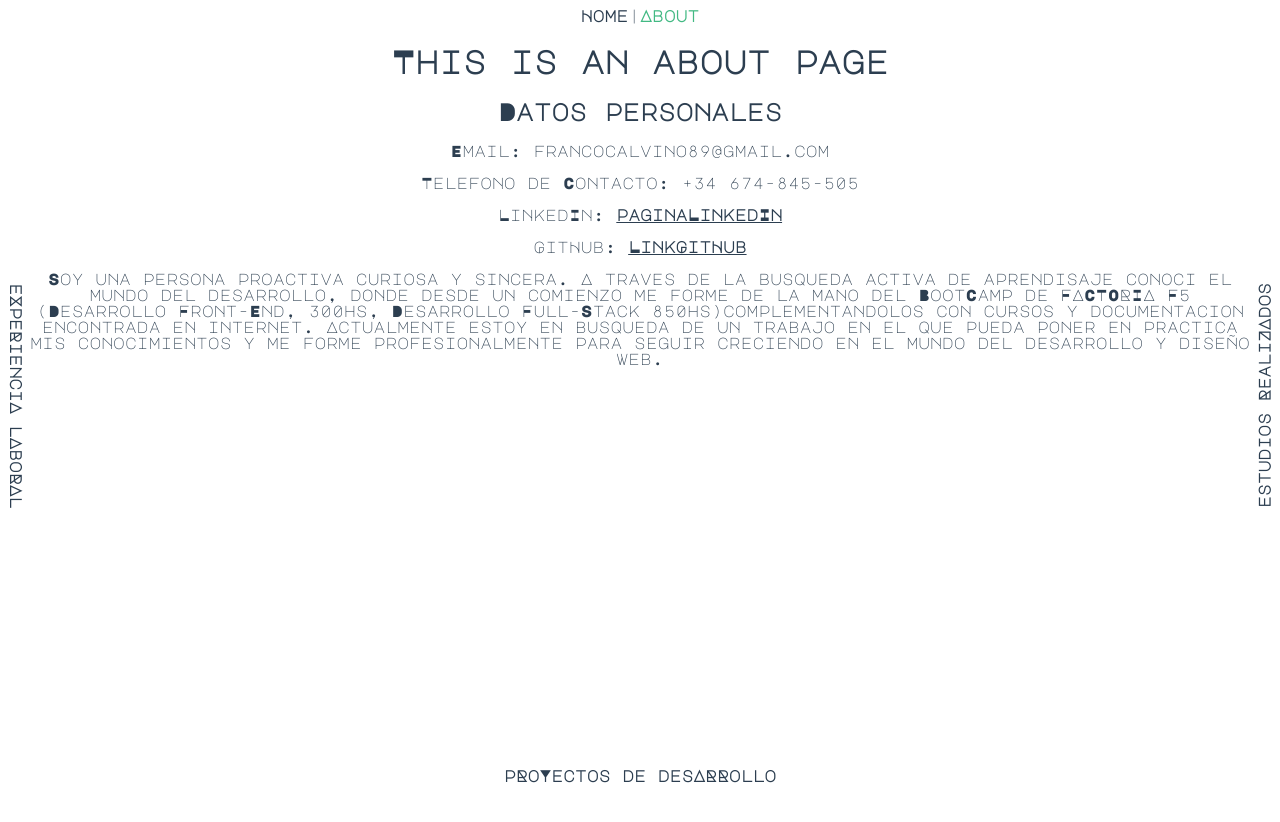
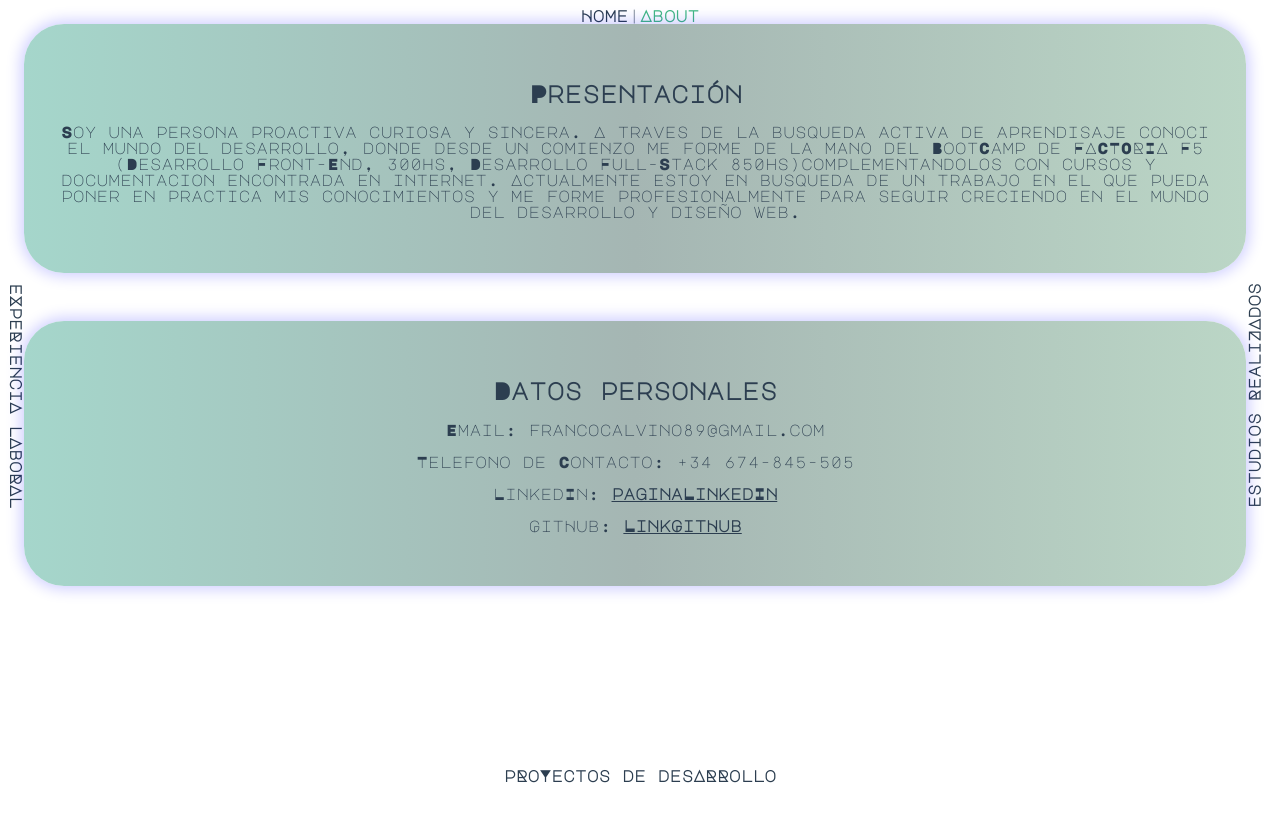
Before and after one commit to Francocalvino/portfolio, a Vue app: page /about in a window 1280 px wide. Before the commit the page ends 800 px from the top, so only its background shows below. Built offline with nearby package versions, Linux system fonts and the light colour scheme; a web font is replaced by a local one.

Commit message:
about medio hecho

```diff
--- a/src/App.vue
+++ b/src/App.vue
@@ -50,6 +50,8 @@
   margin: 0;
   padding: 0;
   z-index: 99;
+  height: 100%;
+  width: 100%;
 }
 
 .contenido{
@@ -88,7 +90,7 @@
 .medio{
   display: flex;
   justify-content: space-between;
-  width: 100%;
+  width: 98vw;
 }
 
 .footer{
--- a/src/views/About.vue
+++ b/src/views/About.vue
@@ -1,8 +1,14 @@
 <template>
   <div class="about">
-    <h1>This is an about page</h1>
-    <div class="datosPersonales">
+    <div class="container">
+      <div class="cont descripcion">
+        <h2>Presentación</h2>
+        <p>Soy una persona proactiva curiosa y sincera. A traves de la busqueda activa de aprendisaje conoci el mundo del desarrollo, donde desde un comienzo me forme de la mano del BootCamp de FACTORIA F5 (Desarrollo Front-End, 300hs, Desarrollo Full-Stack 850hs)complementandolos con cursos y documentacion encontrada en internet.
+          Actualmente estoy en busqueda de un trabajo en el que pueda poner en practica mis conocimientos y me forme profesionalmente para seguir creciendo en el mundo del desarrollo y diseño web.
+        </p>
 
+      </div>
+      <div class="cont datosPersonales">
         <h2>Datos personales</h2>
         <p class="datos">Email: francocalvino89@gmail.com</p> <!-- puede ser input -->
         <p class="datos">Telefono de Contacto: +34 674-845-505</p>
@@ -10,11 +16,35 @@
         <p class="datos">GitHub: <a href=""> LinkGitHub </a></p>
 
       </div>
-    <div class="descripcion">
-      <p>Soy una persona proactiva curiosa y sincera. A traves de la busqueda activa de aprendisaje conoci el mundo del desarrollo, donde desde un comienzo me forme de la mano del BootCamp de FACTORIA F5 (Desarrollo Front-End, 300hs, Desarrollo Full-Stack 850hs)complementandolos con cursos y documentacion encontrada en internet.
-        Actualmente estoy en busqueda de un trabajo en el que pueda poner en practica mis conocimientos y me forme profesionalmente para seguir creciendo en el mundo del desarrollo y diseño web.
-      </p>
 
     </div>
   </div>
 </template>
+<style scoped>
+.about{
+  display: grid;
+  flex-direction: column;
+  height: 100%;
+  align-content: baseline;
+}
+.container{
+
+  height: 100vh;
+  width: auto;
+  display: block;
+  align-content: space-between;
+
+}
+.cont{
+   background: linear-gradient(90deg, rgba(165,214,203,1) 0%, rgba(165,182,179,1) 50%, rgba(187,214,198,1) 100%);
+  padding: 3%;
+  box-shadow: 0px 0px 15px 3px rgba(0, 0, 255, .2);
+  border-radius: 2.5rem;
+  margin-top: 0 !important;
+}
+.datosPersonales{
+  margin-top: 3rem !important;
+}
+
+
+</style>
--- a/src/views/Estudios.vue
+++ b/src/views/Estudios.vue
@@ -1,11 +1,21 @@
 <template>
 
   <div class="estudiosrealizados">
+        <h1>Formación</h1>
+  </div>
+  <ul>
+    <li>BootCamp  Desarrollador Full-Stack 850Hs Factoria f5</li>
+    <li>BootCamp Desarrollo Front-End 300Hs Factoria F5</li>
+    <li>Fundamentos del Diseño UX/UI  Barcelona Activa</li>
+    <li>Profesional Gastronomico, Instituto Argentino Gastronomico </li>
+  </ul>
+  <h2>Idiomas</h2>
+    <ul>
+      <li>Español, Nativo</li>
+      <li>Ingles, B2</li>
+    </ul>
 
-    <h1>Formación</h1>
-
-  </div>
-  <div class="academias">
+ <!--  <div class="academias">
     <p class="nombreAcademias">BootCamp  Desarrollador Full-Stack 850Hs Factoria f5</p>
     <p class="nombreAcademias">BootCamp Desarrollo Front-End 300Hs Factoria F5</p>
     <p class="nombreAcademias">Fundamentos del Diseño UX/UI  Barcelona Activa</p>
@@ -14,12 +24,19 @@
   <div class="idiomasContenedor">
     <div class="idiomas">Español, Nativo</div>
     <div class="idiomas">Ingles, B2</div>
-    <div class="idiomas"></div>
-  </div>
+    <div class="idiomas"></div> -->
+
+
 
 
 
 </template>
+<style scoped>
+ul{
+  list-style:none;
+
+}
+</style>
 
 <script>
 
--- a/src/views/Home.vue
+++ b/src/views/Home.vue
@@ -1,5 +1,5 @@
 <template>
-  <div class="all">
+
     <div class="home">
        <div class="textoBienvenida">
          <div class="centro a">
@@ -18,7 +18,7 @@
       </div>
       <img class="imgFranco" alt="Foto Franco Calviño" src="../assets/francotest4.png">
     </div>
-  </div>
+
 </template>
 
 <style scoped>
@@ -27,8 +27,10 @@
 
   background-image: linear-gradient(to right, #A5D6CB , #BBD6C6);
   width: 100%;
+  height: ;
   display:flex;
   align-items:center;
+  border-radius: 2.5rem;
 }
 .imgFranco {
   width: 95vw;
@@ -38,6 +40,7 @@
   z-index: 0 ;
   display: flex;
   align-items: center;
+
 }
 .textoBienvenida {
   font-family: 'Major Mono Display';
```
Lines whose indentation alone changed are shown as unchanged.
